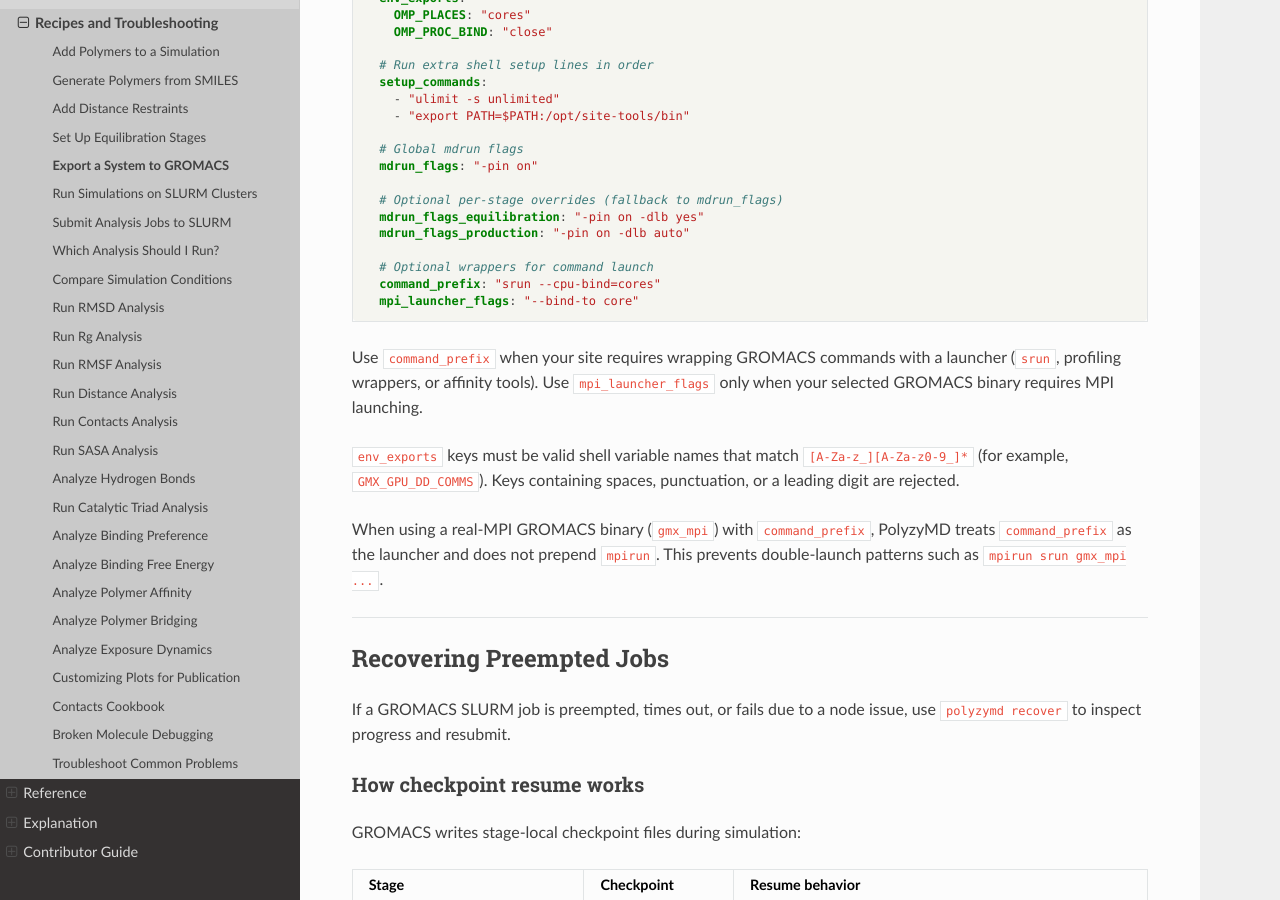
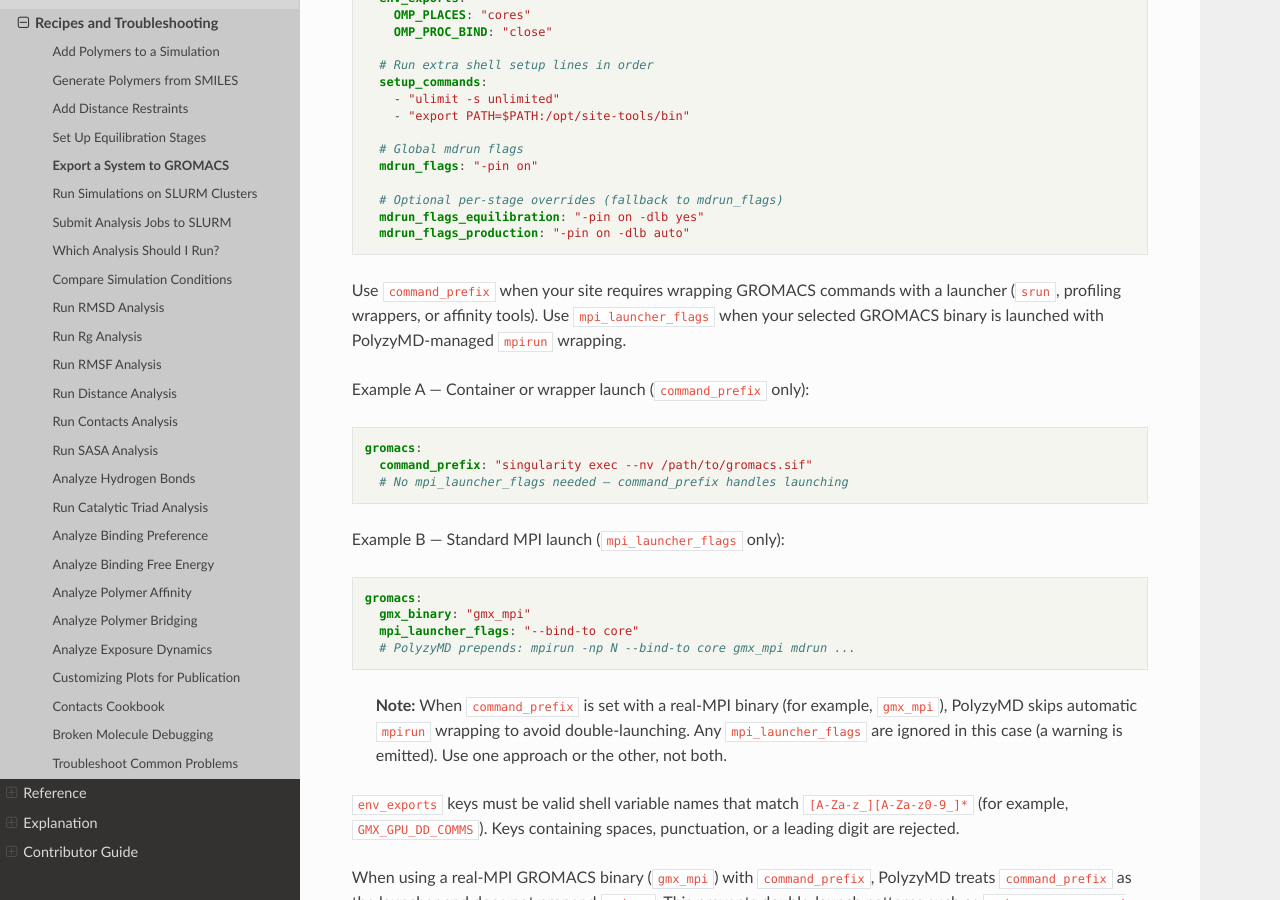
Before and after one commit to joelaforet/polyzymd, a Sphinx documentation site: the page built from docs/source/how_to/gromacs_export.md, in a window 1280 px wide and 900 px high, scrolled down 8759 px. Built offline with Sphinx 7.4.7 and the Read the Docs theme 3.1.0, drawn with Linux system fonts in a browser that asks for light colours; pages that are not in the unit, such as notebooks, are missing from menus.

Commit message:
Clarify GROMACS launch option precedence in docs

````diff
--- a/docs/source/how_to/gromacs_export.md
+++ b/docs/source/how_to/gromacs_export.md
@@ -463,16 +463,34 @@ gromacs:
   # Optional per-stage overrides (fallback to mdrun_flags)
   mdrun_flags_equilibration: "-pin on -dlb yes"
   mdrun_flags_production: "-pin on -dlb auto"
-
-  # Optional wrappers for command launch
-  command_prefix: "srun --cpu-bind=cores"
-  mpi_launcher_flags: "--bind-to core"
 ```
 
 Use `command_prefix` when your site requires wrapping GROMACS commands with a
 launcher (`srun`, profiling wrappers, or affinity tools). Use
-`mpi_launcher_flags` only when your selected GROMACS binary requires MPI
-launching.
+`mpi_launcher_flags` when your selected GROMACS binary is launched with
+PolyzyMD-managed `mpirun` wrapping.
+
+Example A — Container or wrapper launch (`command_prefix` only):
+
+```yaml
+gromacs:
+  command_prefix: "singularity exec --nv /path/to/gromacs.sif"
+  # No mpi_launcher_flags needed — command_prefix handles launching
+```
+
+Example B — Standard MPI launch (`mpi_launcher_flags` only):
+
+```yaml
+gromacs:
+  gmx_binary: "gmx_mpi"
+  mpi_launcher_flags: "--bind-to core"
+  # PolyzyMD prepends: mpirun -np N --bind-to core gmx_mpi mdrun ...
+```
+
+> **Note:** When `command_prefix` is set with a real-MPI binary (for example,
+> `gmx_mpi`), PolyzyMD skips automatic `mpirun` wrapping to avoid
+> double-launching. Any `mpi_launcher_flags` are ignored in this case (a
+> warning is emitted). Use one approach or the other, not both.
 
 `env_exports` keys must be valid shell variable names that match
 `[A-Za-z_][A-Za-z0-9_]*` (for example, `GMX_GPU_DD_COMMS`). Keys containing
````
